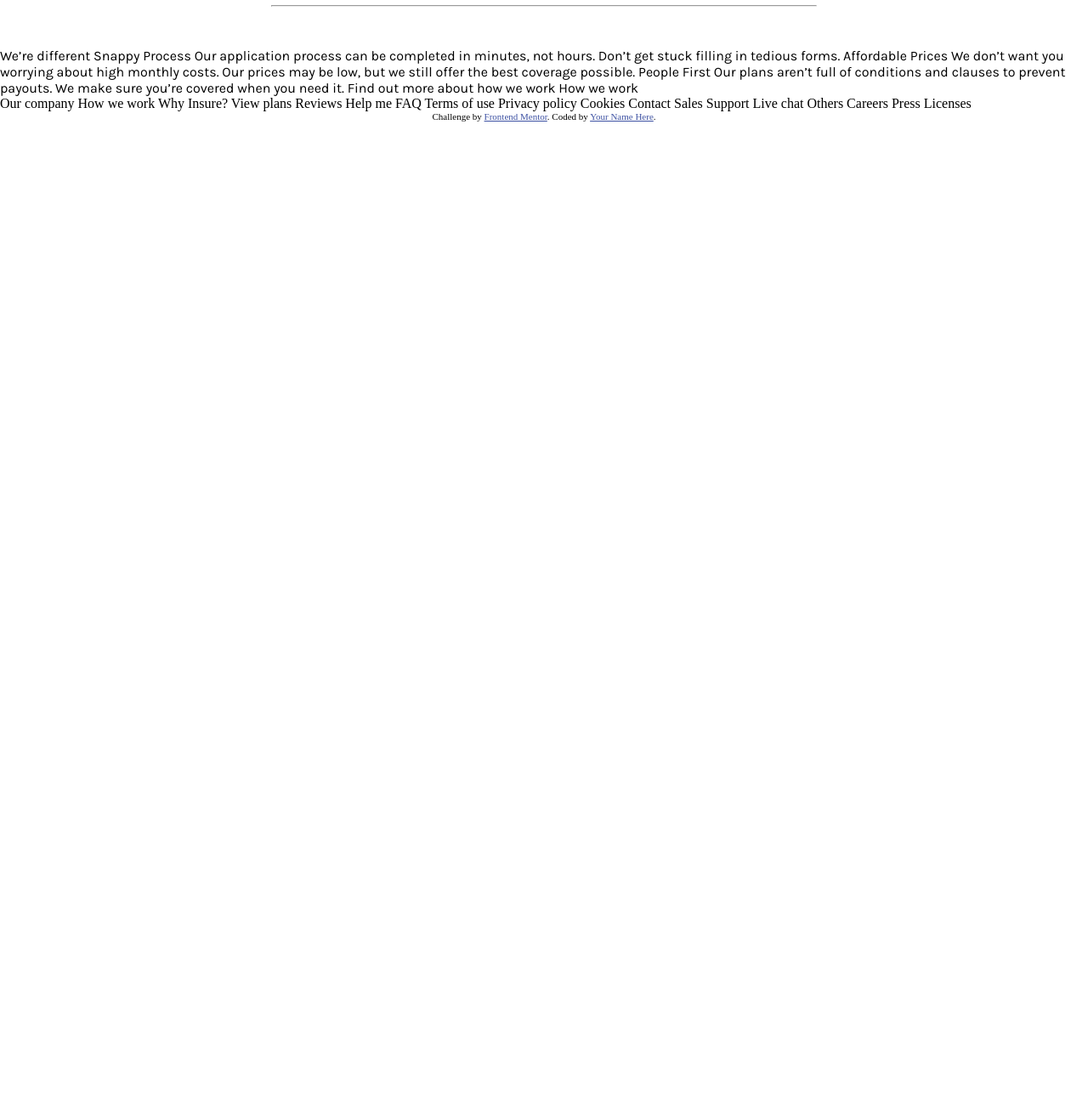
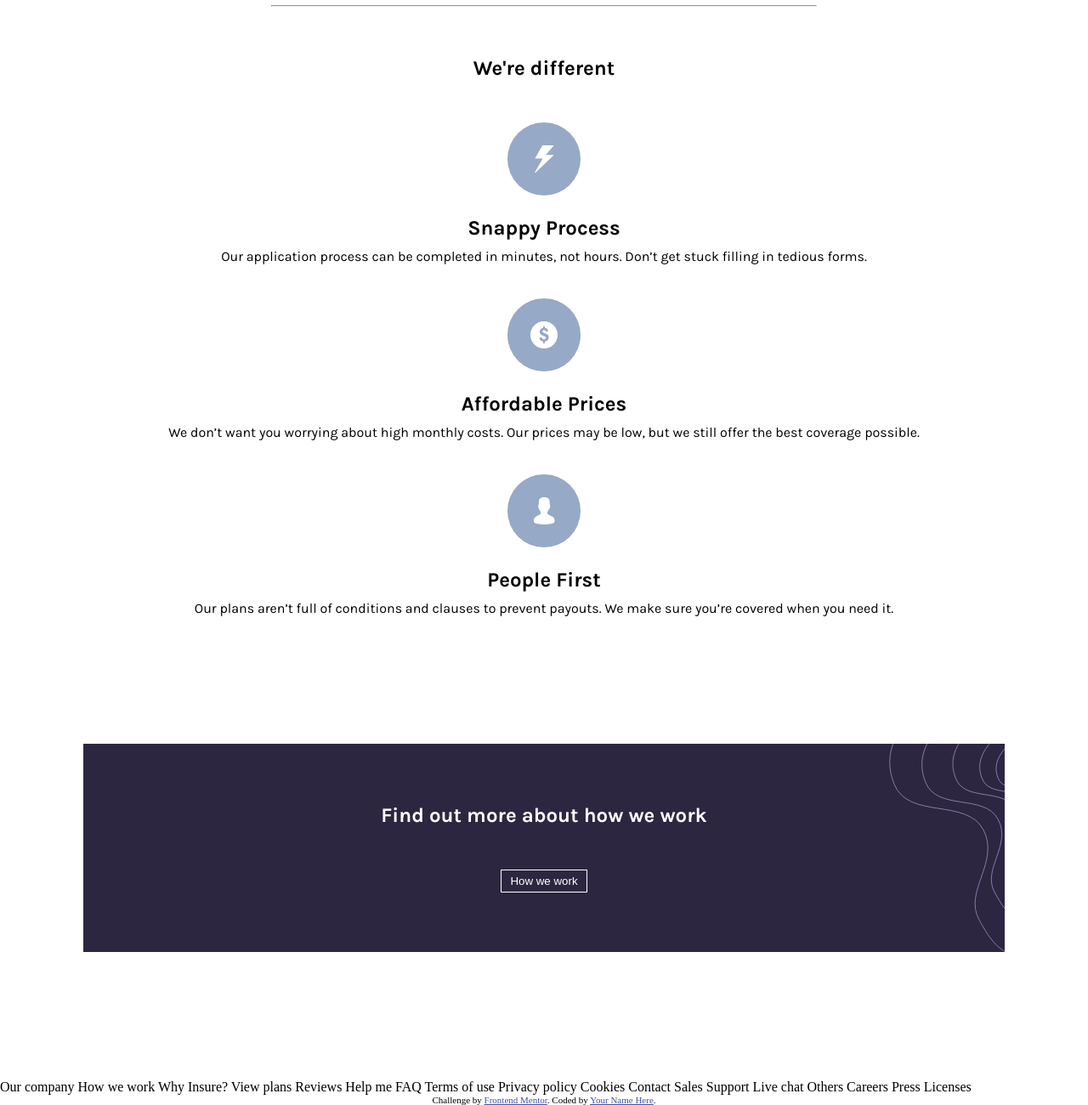
Before and after one commit to Viktronija/Insurance-landing-page, a plain HTML site: page index.html in a window 1280 px wide. Shown: the part 1886-3186 px from the top of the page at 85% size. Before the commit the page ends 2029 px from the top, so only its background shows below. Drawn offline with Linux system fonts and the light colour scheme.

Commit message:
main chnages

```diff
--- a/index.html
+++ b/index.html
@@ -54,29 +54,49 @@
   <div class="white-line"><hr></div>
 </div>
 </section>
-  We’re different
+<section class="diff">
+  <h1> We're different </h1>
 
-  Snappy Process
+<div>
+  <img src="images/icon-snappy-process.svg" alt="snappy process icon">
+</div>
 
+ <h2> Snappy Process </h2>
+
+ <p>
   Our application process can be completed in minutes, not hours. Don’t get
   stuck filling in tedious forms.
+</p>
+  <div>
+    <img src="images/icon-affordable-prices.svg" alt="prices">
+  </div>
+ <h2> Affordable Prices</h2>
 
-  Affordable Prices
+ <p> We don’t want you worrying about high monthly costs. Our prices may be low,
+  but we still offer the best coverage possible.
+</p>
 
-  We don’t want you worrying about high monthly costs. Our prices may be low,
-  but we still offer the best coverage possible.
+<div>
+  <img src="images/icon-people-first.svg" alt="people">
+</div>
 
+<h2>
   People First
-
+</h2>
+<p>
   Our plans aren’t full of conditions and clauses to prevent payouts. We make
   sure you’re covered when you need it.
+</p>
+</section>
+<section >
+  <div class="more">
+ <h1> Find out more about how we work </h1>
 
-  Find out more about how we work
-
-  How we work
-
+ <button> How we work </button>
+</div>
+</section>
 </main>
-
+<footer>
   Our company
 
   How we work
@@ -102,7 +122,7 @@
   Careers
   Press
   Licenses
-
+</footer>
 
   <div class="attribution">
     Challenge by <a href="https://www.frontendmentor.io?ref=challenge" target="_blank">Frontend Mentor</a>.
--- a/style.css
+++ b/style.css
@@ -79,8 +79,9 @@ main {
 .white-line {
     width: 100%;
     height: 50px;
-    background-color: white;
+    background-color: rgba(255, 255, 255, 1);
     padding-top: 100px;
+    /* background: none; */
 }
 
 hr {
@@ -90,12 +91,58 @@ hr {
 
 }
 
+p {
+    margin: 0 10px;
+}
 
 .right-intro {
     background-image: url(images/bg-pattern-intro-right-mobile.svg);
     background-repeat: no-repeat;
     background-position: right;
     /* background-size: contain; */
+}
+
+.diff {
+    text-align: center;
+    padding-top: 10px;
+
+}
+
+.diff h1 {
+    margin-bottom: 50px;
+}
+
+.diff h2 {
+    margin-top: 20px;
+    margin-bottom: 10px;
+}
+
+.diff p {
+    margin-bottom: 40px;
+}
+
+.more {
+    width: 80%;
+    background-image: url(images/bg-pattern-how-we-work-mobile.svg);
+    background-repeat: no-repeat;
+    background-size: contain;
+    background-position: right;
+    background-color: var(--violetd);
+    color: white;
+    margin: 150px auto;
+    text-align: center;
+    padding: 70px 30px;
+}
+
+.more h1 {
+    padding-bottom: 50px;
+}
+
+.more button {
+    padding: 5px 10px;
+    background-color: var(--violetd);
+    border: 1px solid white;
+    color: white;
 }
 
 .desktop {
```
